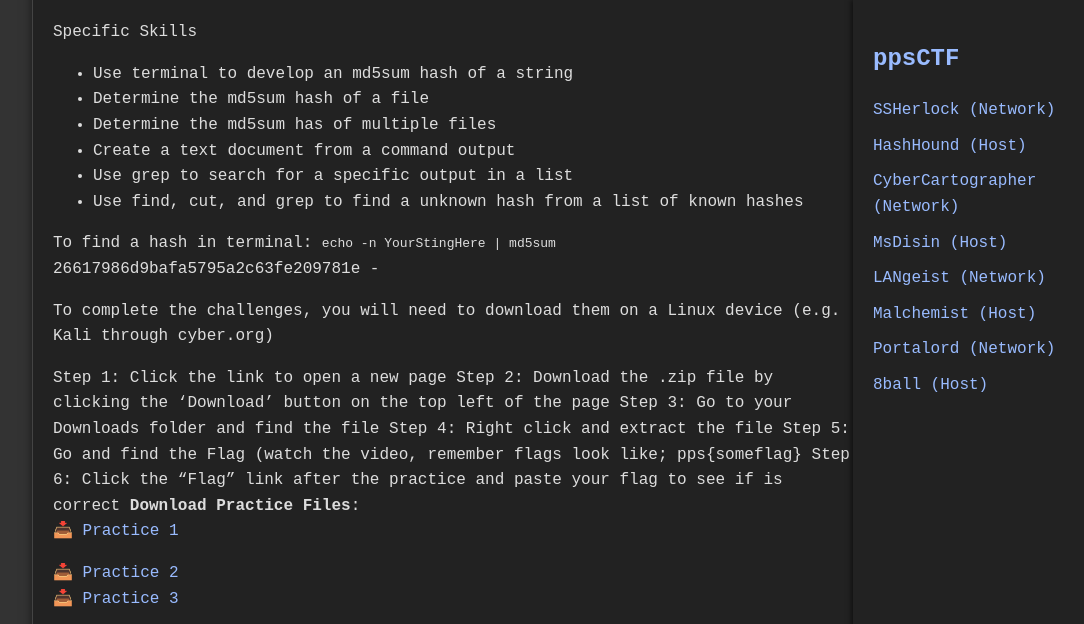
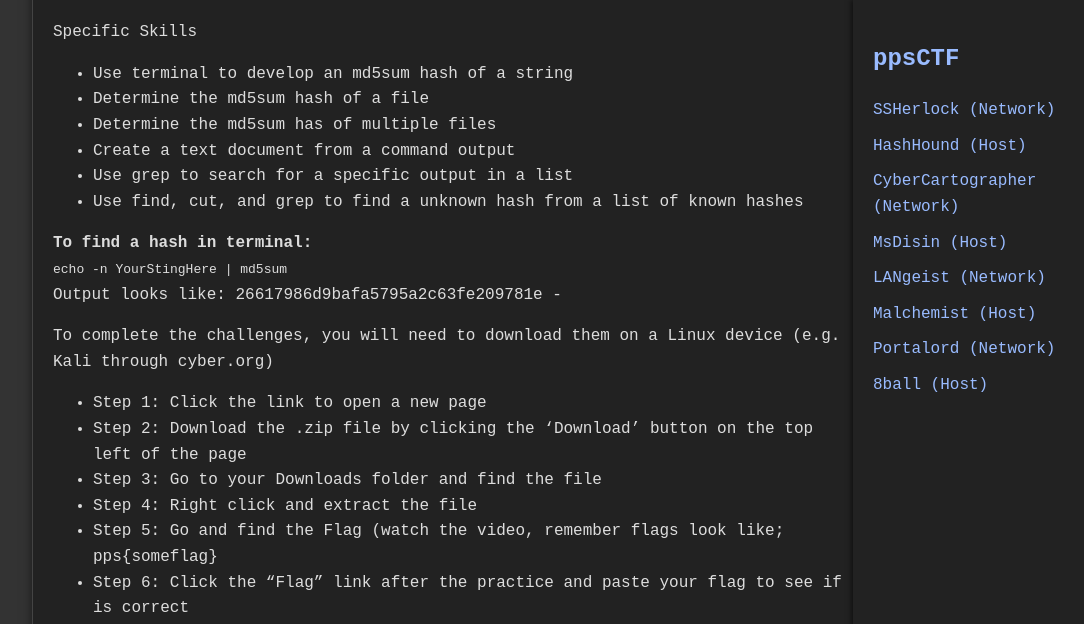
Before and after one commit to jboyce1/ppsCTF, a Jekyll site: the page built from classes/HashHound/HashHound.md, in a window 1280 px wide and 900 px high, scrolled down 611 px, cut to the strip 0-624 px from the top of the window. Shown: the whole strip, without its empty margins (187-1271 px from the left). Built offline with Jekyll 4.4.1, drawn with Linux system fonts in a browser that asks for light colours.

Commit message:
Update HashHound.md

```diff
--- a/classes/HashHound/HashHound.md
+++ b/classes/HashHound/HashHound.md
@@ -26,21 +26,20 @@ Specific Skills
 - Use grep to search for a specific output in a list
 - Use find, cut, and grep to find a unknown hash from a list of known hashes
 
-To find a hash in terminal:
+**To find a hash in terminal:**
 `echo -n YourStingHere | md5sum`
-26617986d9bafa5795a2c63fe209781e -
+Output looks like: 26617986d9bafa5795a2c63fe209781e -
 
 To complete the challenges, you will need to download them on a Linux device (e.g. Kali through cyber.org)
+- Step 1: Click the link to open a new page
+- Step 2: Download the .zip file by clicking the ‘Download’ button on the top left of the page
+- Step 3: Go to your Downloads folder and find the file
+- Step 4: Right click and extract the file
+- Step 5: Go and find the Flag (watch the video, remember flags look like;
+pps{someflag}
+- Step 6: Click the “Flag” link after the practice and paste your flag to see if is correct
 
 
-
-Step 1: Click the link to open a new page
-Step 2: Download the .zip file by clicking the ‘Download’ button on the top left of the page
-Step 3: Go to your Downloads folder and find the file
-Step 4: Right click and extract the file
-Step 5: Go and find the Flag (watch the video, remember flags look like;
-pps{someflag}
-Step 6: Click the “Flag” link after the practice and paste your flag to see if is correct
 **Download Practice Files**:
 📥 [Practice 1](./Fun%20New%20Game%20Practice/1%20Fun%20New%20Game%20(practice%201).zip)
 
```
